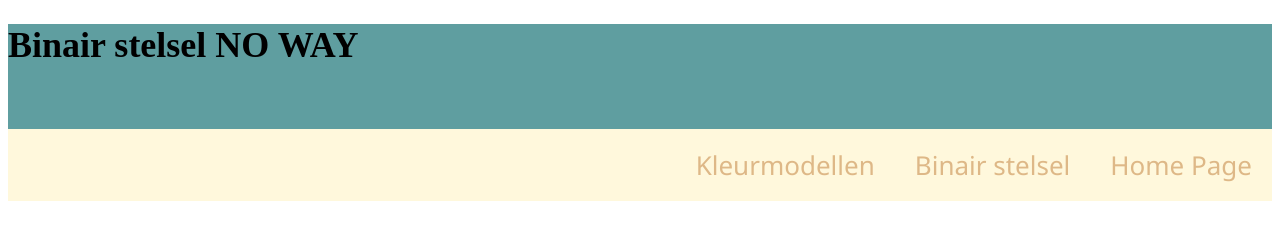
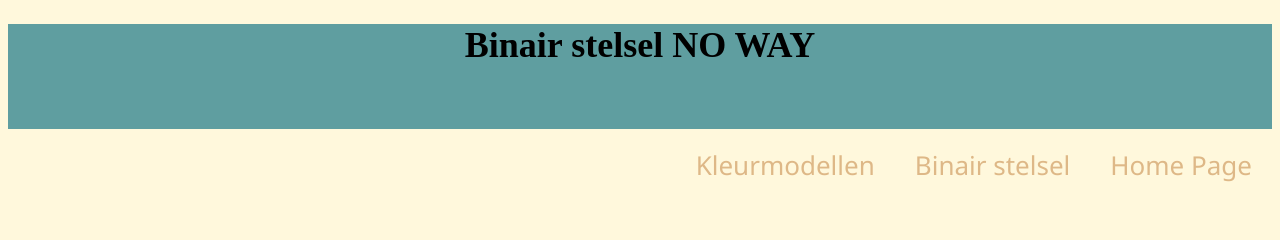
Before and after one commit to Daviddof07/Daviddof07.github.io, a plain HTML site: page binairstelsel.html in a window 1280 px wide. Drawn offline with Linux system fonts and the light colour scheme.

Commit message:
kdewkekd

```diff
--- a/binairstelsel.html
+++ b/binairstelsel.html
@@ -5,6 +5,18 @@
     <link rel="stylesheet" type="text/css" href="opmaak.css">
     <meta charset="utf-8">
  </head>
+ <style>
+   body {
+  background-color: cornsilk;
+}
+
+h1 {
+  color: black;
+  text-align: center;
+}
+
+
+ </style>
  <body>
     <div style="background-color: cadetblue;font-size: large;outline-color: white;">
    <h1> Binair stelsel NO WAY   </h1>
```
Also changed, not shown: kleurmodellen.html (+12 -0 lines).
